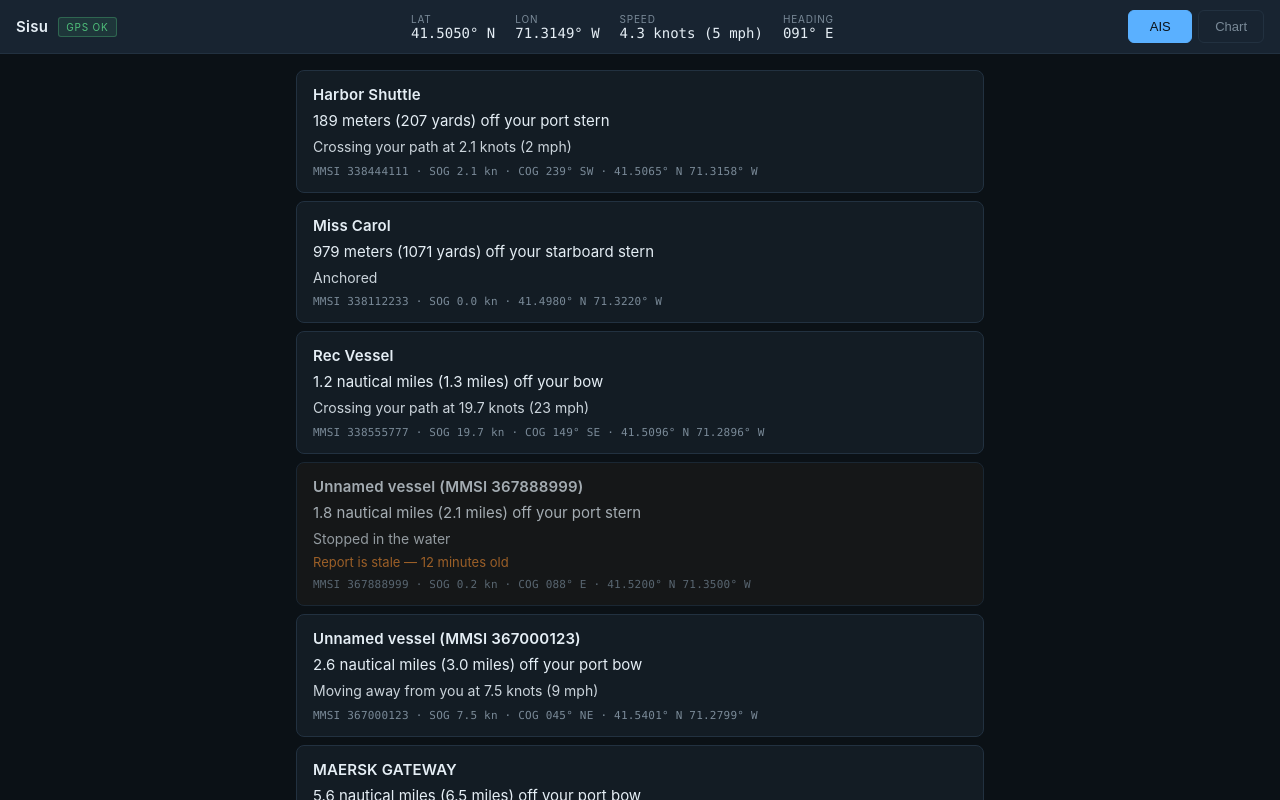
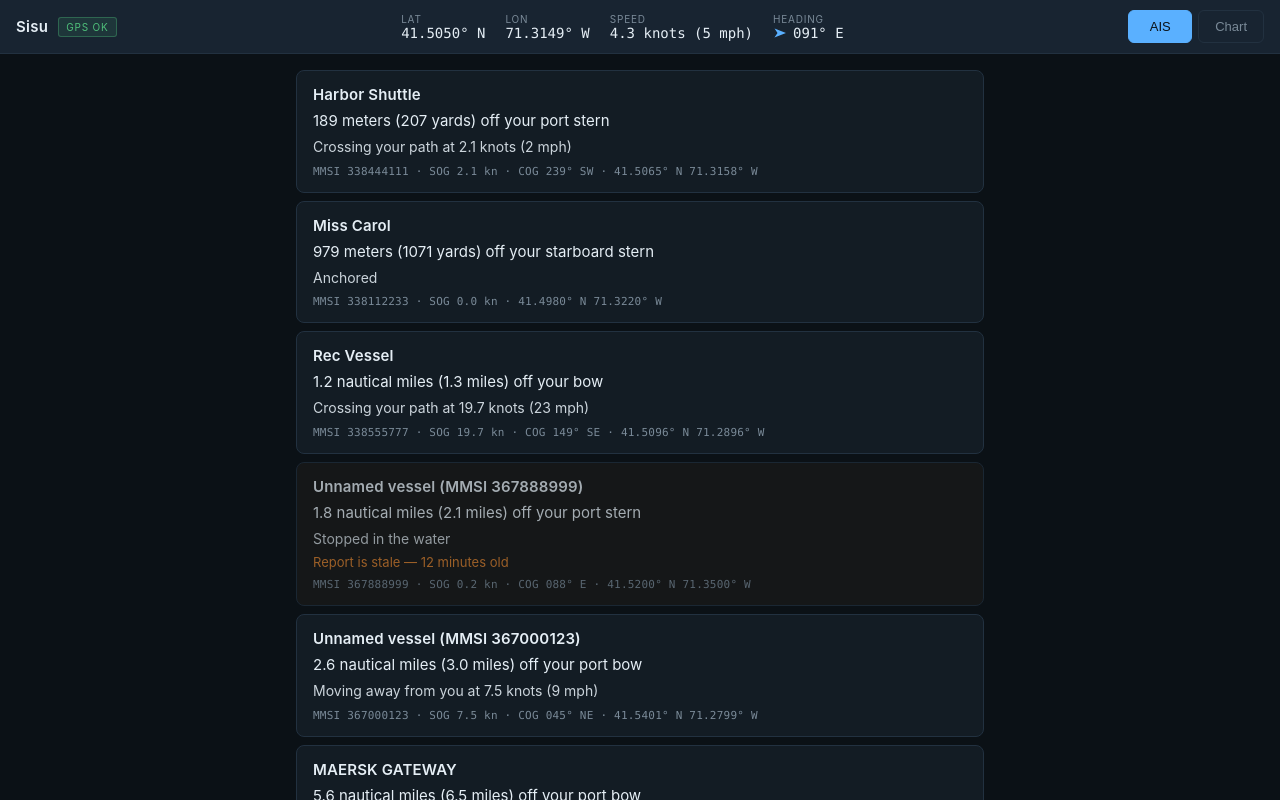
Before and after one commit to LauraHD17/zissou, a React (Vite) app: page / in a window 1280 px wide. Built offline with nearby package versions, Linux system fonts and the light colour scheme; no server answers.

Commit message:
Add minimalist heading glyph that rotates with COG

```diff
--- a/src/components/StatusBar.tsx
+++ b/src/components/StatusBar.tsx
@@ -20,9 +20,9 @@ export function StatusBar({ activePage, onPageChange }: StatusBarProps) {
   const speed = self?.sog != null && self.sog >= 0 && self.sog < 60
     ? formatSpeedKnMph(self.sog)
     : '—';
-  const heading = self?.cog != null && self.cog >= 0 && self.cog <= Math.PI * 2
-    ? formatCompassBearing(self.cog)
-    : '—';
+  const headingValid =
+    self?.cog != null && self.cog >= 0 && self.cog <= Math.PI * 2 && !isStale && hasFix;
+  const headingText = headingValid ? formatCompassBearing(self!.cog!) : '—';
 
   return (
     <div className="statusbar">
@@ -35,7 +35,15 @@ export function StatusBar({ activePage, onPageChange }: StatusBarProps) {
         <Metric label="Lat" value={formatLat(self?.position?.latitude)} />
         <Metric label="Lon" value={formatLon(self?.position?.longitude)} />
         <Metric label="Speed" value={speed} />
-        <Metric label="Heading" value={heading} />
+        <Metric
+          label="Heading"
+          value={
+            <>
+              {headingValid && <HeadingGlyph cogRad={self!.cog!} />}
+              <span>{headingText}</span>
+            </>
+          }
+        />
       </div>
 
       <nav className="statusbar__tabs">
@@ -52,12 +60,28 @@ function FixIndicator({ hasFix, isStale }: { hasFix: boolean; isStale: boolean }
   return <span className={`fix-indicator fix-indicator--${state}`}>{label}</span>;
 }
 
-function Metric({ label, value }: { label: string; value: string }) {
+function Metric({ label, value }: { label: string; value: React.ReactNode }) {
   return (
     <span className="statusbar__metric">
       <span className="statusbar__metric-label">{label}</span>
       <span className="statusbar__metric-value">{value}</span>
     </span>
+  );
+}
+
+function HeadingGlyph({ cogRad }: { cogRad: number }) {
+  const deg = (cogRad * 180) / Math.PI;
+  return (
+    <svg
+      className="heading-glyph"
+      width="14"
+      height="14"
+      viewBox="0 0 14 14"
+      style={{ transform: `rotate(${deg}deg)` }}
+      aria-hidden="true"
+    >
+      <path d="M 7 1 L 11.5 12.5 L 7 9.5 L 2.5 12.5 Z" fill="currentColor" />
+    </svg>
   );
 }
 
--- a/src/styles/app.css
+++ b/src/styles/app.css
@@ -113,6 +113,15 @@ html, body, #root {
   font-family: ui-monospace, SFMono-Regular, Menlo, monospace;
   font-size: 14px;
   white-space: nowrap;
+  display: inline-flex;
+  align-items: center;
+  gap: 6px;
+}
+
+.heading-glyph {
+  color: var(--accent);
+  flex-shrink: 0;
+  transition: transform 0.3s ease-out;
 }
 
 .statusbar__tabs {
```
